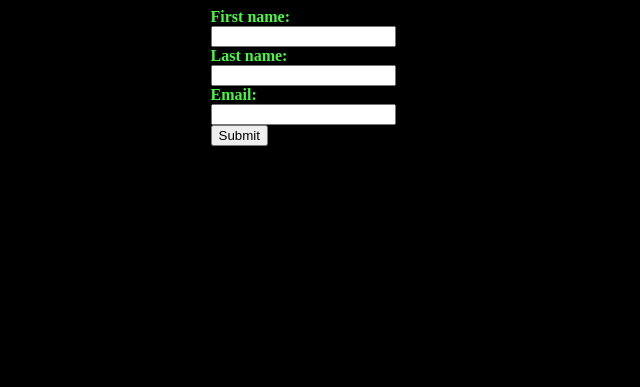
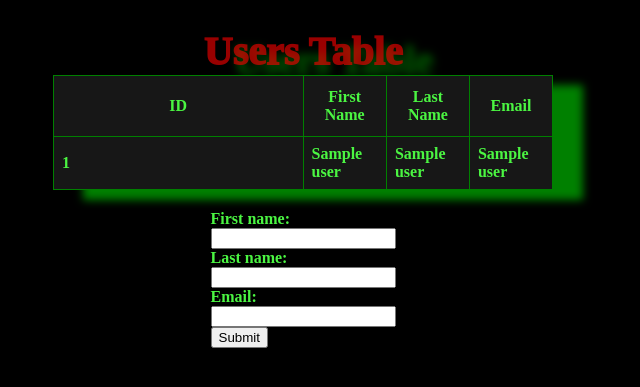
Before and after one commit to trevornei/CSCI-240-DBs, a Flask app: template py_projects/html_from_db_table/templates/index.html in a window 1280 px wide. Shown: the top 387 px of the page, without its empty margins (337-977 px from the left). Run offline with Flask 3, Linux system fonts and the light colour scheme; the template is opened without the code that fills it: most values are stand-ins (such as "Sample title", 1, 10 or a date in 2020); parts of the project's set-up code (start-up, migrations or seed data) failed here and were passed over.

Commit message:
main app route now selects the data from the users table.   index.html now renders a table.   --> <table> uses jinja2 to iterate over the users that are fetched with mysql connector and populates the data in the table.

```diff
--- a/py_projects/html_from_db_table/app.py
+++ b/py_projects/html_from_db_table/app.py
@@ -12,29 +12,16 @@ password = creds["password"]
 database = creds["database"]
 
 cnx = mysql.connector.connect(host=host, user=user , password=password, database=database)
-# Created a decorator fn for the default route.
+
 @app.route("/", methods=["POST", "GET"])
-def get_pigeon_food():
-    print(f"{request.method =}")
-    if request.method == "POST":
-        add_cursor = cnx.cursor()
+def users_table():
+    # SQL Statement, create cursor, fetch the data from the request, close the connection to the db.
+    request_users = f"SELECT * FROM users;"
+    request_cursor = cnx.cursor()
+    request_cursor.execute(request_users)
+    # In index.html use jinja2 to create a for loop for the data that is fetched from users variable...
+    users = request_cursor.fetchall()
+    request_cursor.close()
 
-        first_name = request.form.get('fname')
-        last_name = request.form.get('lname')
-        email = request.form.get('email')
-        print(f"{first_name}, {last_name}, {email}")
-        # I created two variables that separate the insert statement and the values statement.
-        mysql_insert = f"INSERT INTO users(first_name, last_name, email) VALUES (%s, %s, %s)"
-        form_values = (first_name, last_name, email)
-        add_cursor.execute(mysql_insert, form_values)
-        cnx.commit()
-    return render_template("index.html")
-
-@app.route("/funky-table", methods=["POST", "GET"])
-def generate_table():
-    cursor = cnx.cursor()
-    query = f"SELECT * FROM users;"
-    # Now I execute the query
-    cursor.execute(query)
-    users = cursor.fetchall()
-    return render_template("./funky-table.html", users=users)
+    # Render the html...
+    return render_template("index.html", users=users)
--- a/py_projects/html_from_db_table/static/css/styles.css
+++ b/py_projects/html_from_db_table/static/css/styles.css
@@ -9,6 +9,7 @@ body {
   color: rgb(75, 245, 66);
   font-weight: 800;
   display: flex;
+  flex-direction: column;
   align-items: center;
   justify-content: center;
 }
@@ -21,13 +22,14 @@ body {
 
 table {
   background: rgb(23, 23, 23);
-  font: Robot Mono;
+  font: Roboto Mono;
   border-collapse: collapse;
   border: .5px solid green;
   border-radius: 30px;
   filter: drop-shadow(30px 10px 4px green);
   align-items: center;
   justify-content: center;
+  margin: 20px;
 }
 
 caption {
@@ -43,8 +45,10 @@ thead {
 
 th {
   padding: 12px;
+  background: rgb(23, 23, 23);
 }
 
 td {
   padding: 8px;
+  background: rgb(23, 23, 23);
 }
--- a/py_projects/html_from_db_table/templates/index.html
+++ b/py_projects/html_from_db_table/templates/index.html
@@ -6,9 +6,39 @@
     <link rel="stylesheet" type="text/css" href="../static/css/styles.css">
   </head>
   <body>
+    <div>
+      <!-- SECTION: Table -->
+      <table dir="ltr" width="500" border="1"
+        summary="purpose/structure for speech output">
+        <caption>
+            Users Table
+        </caption>
+        <colgroup width="50%" />
+        <colgroup id="colgroup" class="colgroup" align="center" valign="middle" title="title" span="2"/>
+        <thead>
+          <tr>
+            <th scope="col">ID</th>
+            <th scope="col">First Name</th>
+            <th scope="col">Last Name</th>
+            <th scope="col">Email</th>
+          </tr>
+        </thead>
+        <tbody>
+          {% for user in users %}
+          <tr>
+            <td>{{ user[0] }}</td>
+            <td>{{ user[1] }}</td>
+            <td>{{ user[2] }}</td>
+            <td>{{ user[3] }}</td>
+          </tr>
+          {% endfor %}
+        </tbody>
+      </table>
+    </div>
+
+    <!-- SECTION: Form-->
     <div class="formWrapper">
       <form action="" method="POST">
-
         <label for="fname">First name:</label><br>
         <input type="text" id="fname" name="fname"><br>
 
@@ -19,7 +49,6 @@
         <input type="text" id="email" name="email"><br>
 
         <button type="submit" value="submit">Submit</button>
-
       </form>
     </div>
   </body>
```
Also changed, not shown: 1 other file.
